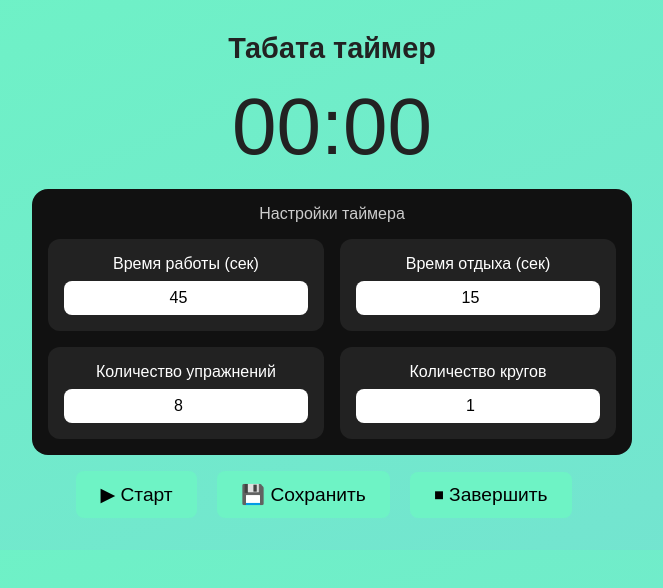
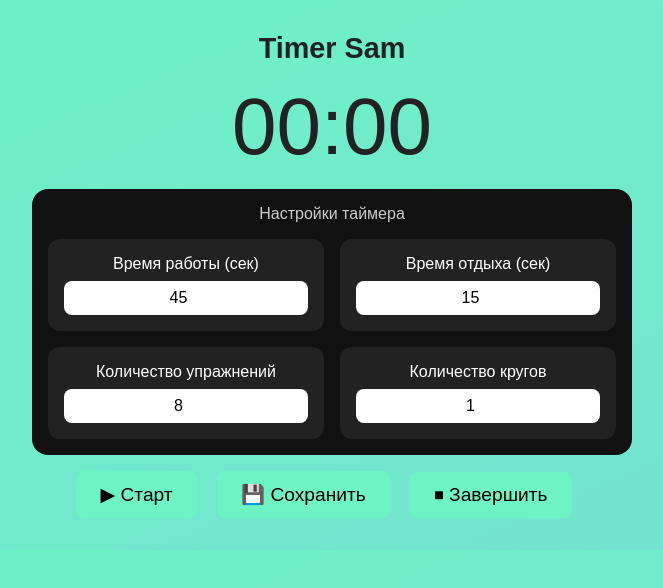
Before and after one commit to pltvkz/timerSam, a plain HTML site: page index.html in a window 1280 px wide. Shown: the whole page, without its empty margins (308-971 px from the left). Drawn offline with Linux system fonts and the light colour scheme.

Commit message:
Update index.html
Signed-off-by: pltvkz <polatov000102@gmail.com>

```diff
--- a/index.html
+++ b/index.html
@@ -1,9 +1,11 @@
 <!DOCTYPE html>
 <html lang="ru">
 <head>
+<link rel="manifest" href="manifest.json">
+<link rel="icon" type="image/png" sizes="512x512" href="icon-512.png">
   <meta charset="UTF-8">
   <meta name="viewport" content="width=device-width, initial-scale=1.0">
-  <title>Табата таймер</title>
+  <title>Timer Sam</title>
   <link rel="manifest" href="manifest.json">
   <meta name="theme-color" content="#6ef3c5">
   <style>
@@ -87,7 +89,7 @@
 </head>
 <body>
   <div class="container">
-    <h1>Табата таймер</h1>
+    <h1>Timer Sam</h1>
     <div class="timer-display" id="timer">00:00</div>
     <div class="section" id="settings-section">
       <div class="section-title">Настройки таймера</div>
```
